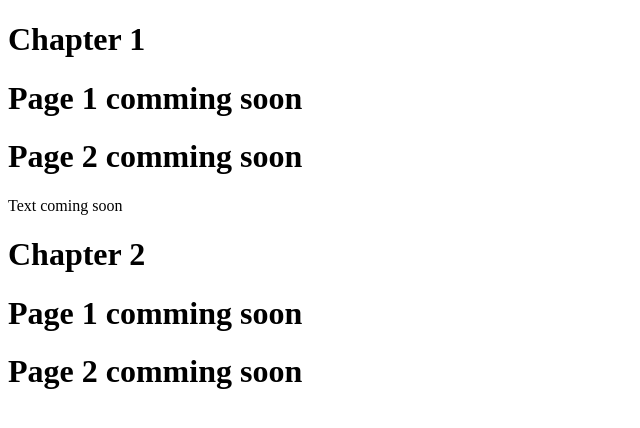
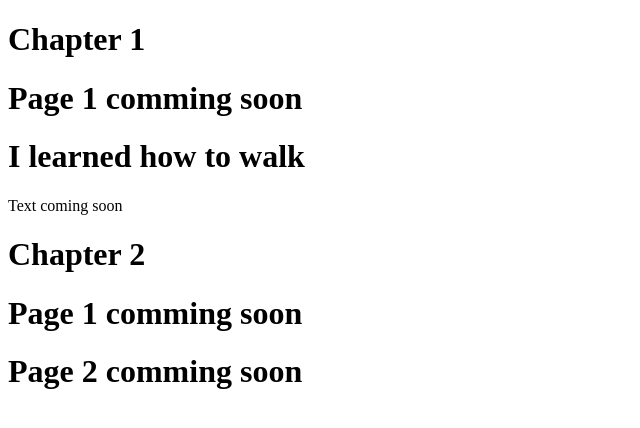
Before and after one commit to Arthur-codeX/refactored-octo-enigma, a React (Vite) app: page / in a window 1280 px wide. Shown: the top 428 px of the page, without its empty margins (0-640 px from the left). Built offline with nearby package versions, Linux system fonts and the light colour scheme.

Commit message:
Updated h1 in Page 2 Chapter 1

```diff
--- a/src/App/Chapter1/Page2.jsx
+++ b/src/App/Chapter1/Page2.jsx
@@ -1,7 +1,7 @@
 function Page() {
   return (
     <div>
-      <h1>Page 2 comming soon</h1>
+      <h1>I learned how to walk</h1>
       <p>Text coming soon</p>
     </div>
   );
```
